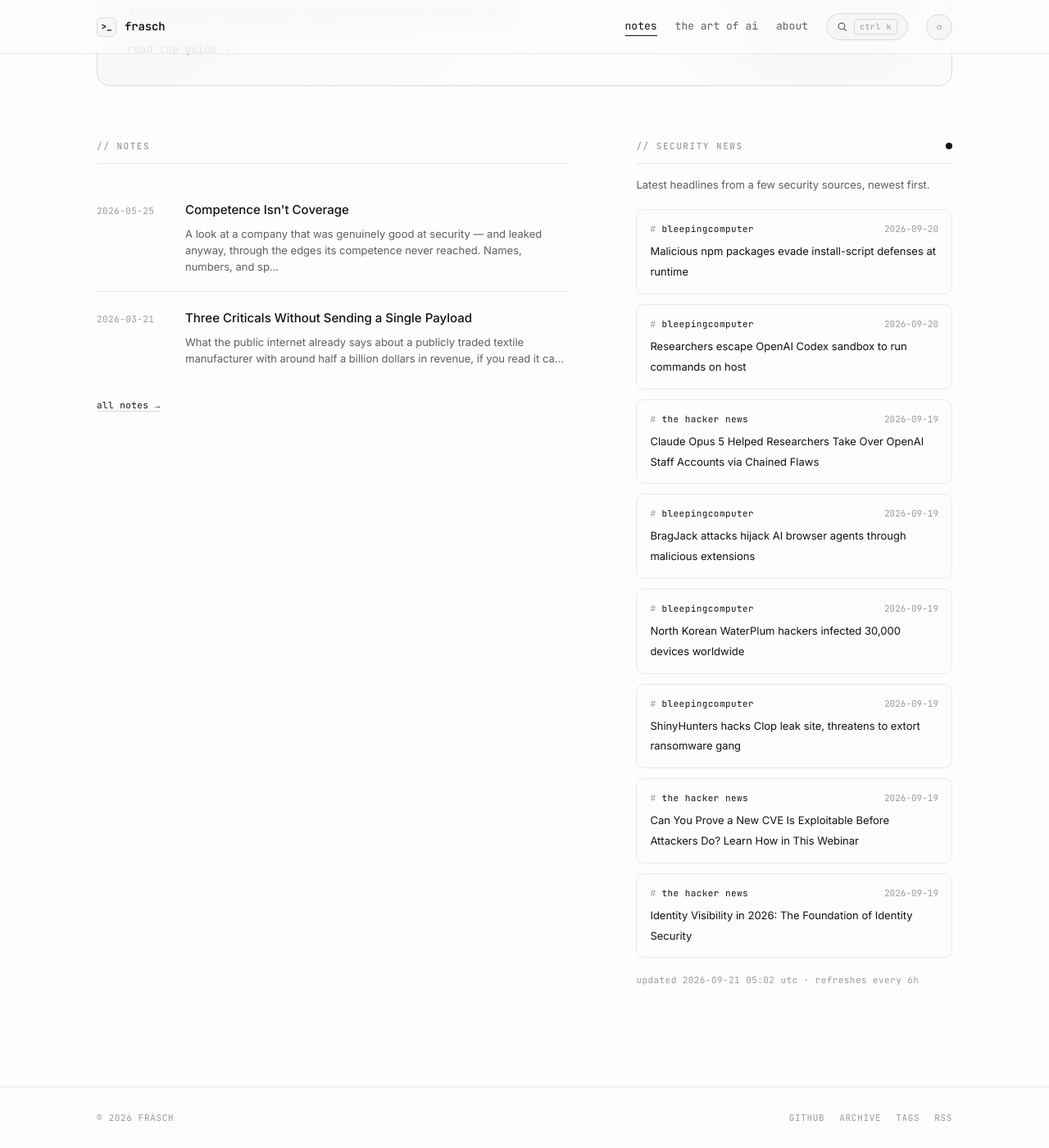
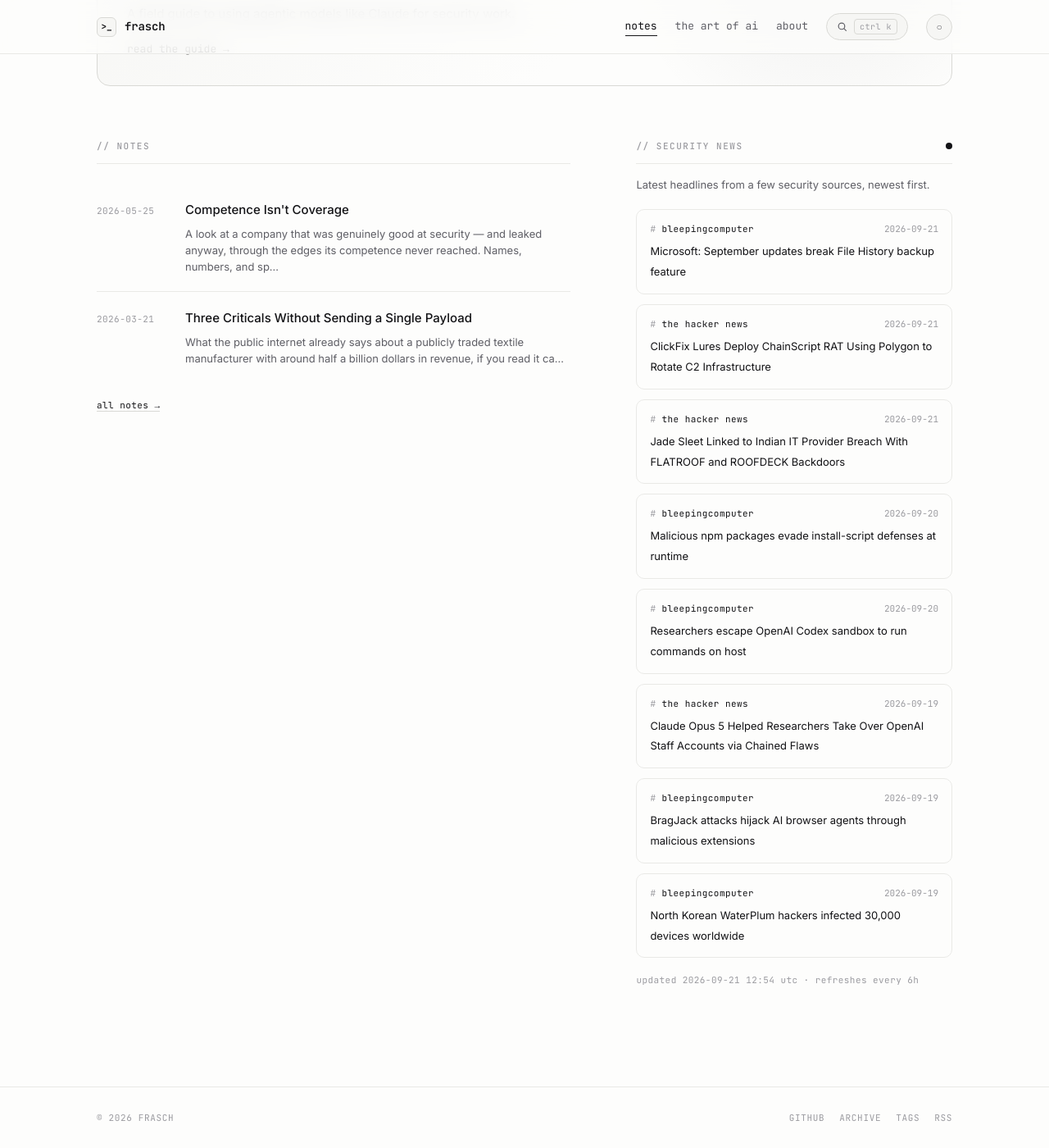
Before and after one commit to whoisfrasch/frasch, a Jekyll site: the page built from index.html, in a window 1280 px wide and 1400 px high, scrolled down 615 px. Shown: the whole window at 82% size. Built offline with Jekyll 4.4.1, drawn with Linux system fonts in a browser that asks for light colours.

Commit message:
Refresh security news feed

```diff
--- a/_data/news.json
+++ b/_data/news.json
@@ -1,6 +1,24 @@
 {
-  "updated": "2026-09-21T05:02:22Z",
+  "updated": "2026-09-21T12:54:42Z",
   "items": [
+    {
+      "source": "bleepingcomputer",
+      "title": "Microsoft: September updates break File History backup feature",
+      "link": "https://www.bleepingcomputer.com/news/microsoft/microsoft-september-updates-break-file-history-backup-feature/",
+      "date": "2026-09-21T11:45:54Z"
+    },
+    {
+      "source": "the hacker news",
+      "title": "ClickFix Lures Deploy ChainScript RAT Using Polygon to Rotate C2 Infrastructure",
+      "link": "https://thehackernews.com/2026/09/clickfix-lures-deploy-chainscript-rat.html",
+      "date": "2026-09-21T08:39:38Z"
+    },
+    {
+      "source": "the hacker news",
+      "title": "Jade Sleet Linked to Indian IT Provider Breach With FLATROOF and ROOFDECK Backdoors",
+      "link": "https://thehackernews.com/2026/09/jade-sleet-linked-to-indian-it-provider.html",
+      "date": "2026-09-21T06:06:44Z"
+    },
     {
       "source": "bleepingcomputer",
       "title": "Malicious npm packages evade install-script defenses at runtime",
@@ -30,24 +48,6 @@
       "title": "North Korean WaterPlum hackers infected 30,000 devices worldwide",
       "link": "https://www.bleepingcomputer.com/news/security/north-korean-waterplum-hackers-infected-30-000-devices-worldwide/",
       "date": "2026-09-19T14:05:15Z"
-    },
-    {
-      "source": "bleepingcomputer",
-      "title": "ShinyHunters hacks Clop leak site, threatens to extort ransomware gang",
-      "link": "https://www.bleepingcomputer.com/news/security/shinyhunters-hacks-clop-leak-site-threatens-to-extort-ransomware-gang/",
-      "date": "2026-09-19T13:48:32Z"
-    },
-    {
-      "source": "the hacker news",
-      "title": "Can You Prove a New CVE Is Exploitable Before Attackers Do? Learn How in This Webinar",
-      "link": "https://thehackernews.com/2026/09/can-you-prove-new-cve-is-exploitable.html",
-      "date": "2026-09-19T13:28:48Z"
-    },
-    {
-      "source": "the hacker news",
-      "title": "Identity Visibility in 2026: The Foundation of Identity Security",
-      "link": "https://thehackernews.com/2026/09/identity-visibility-in-2026-foundation.html",
-      "date": "2026-09-19T13:28:41Z"
     }
   ]
 }
```
